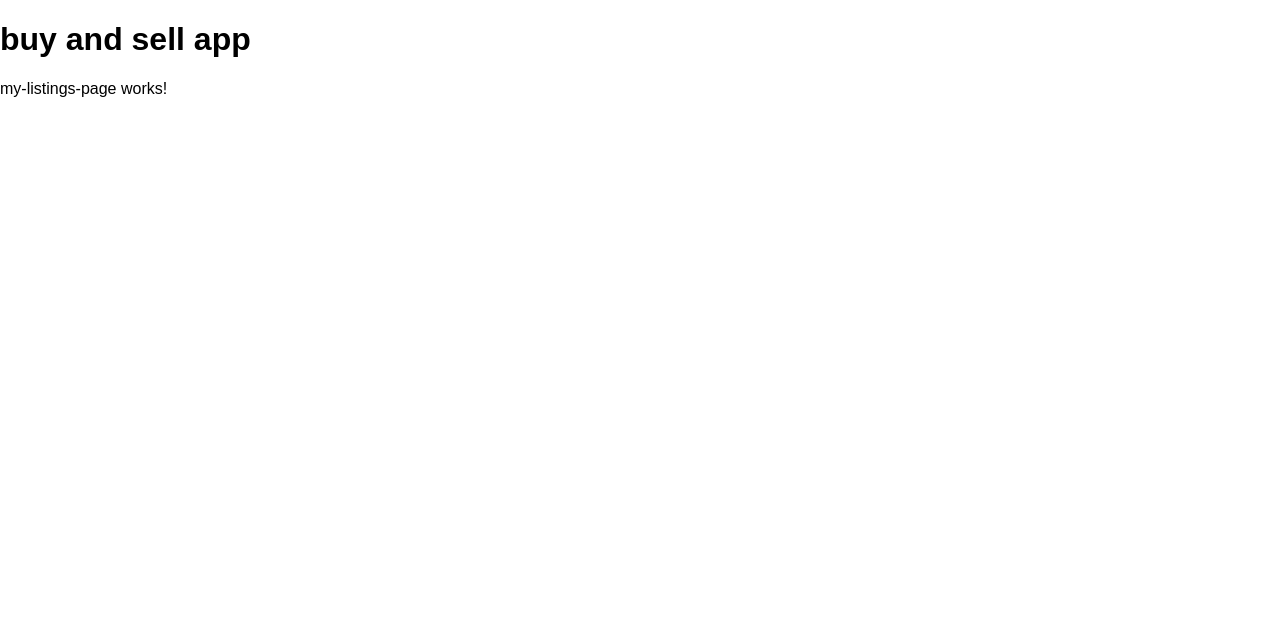
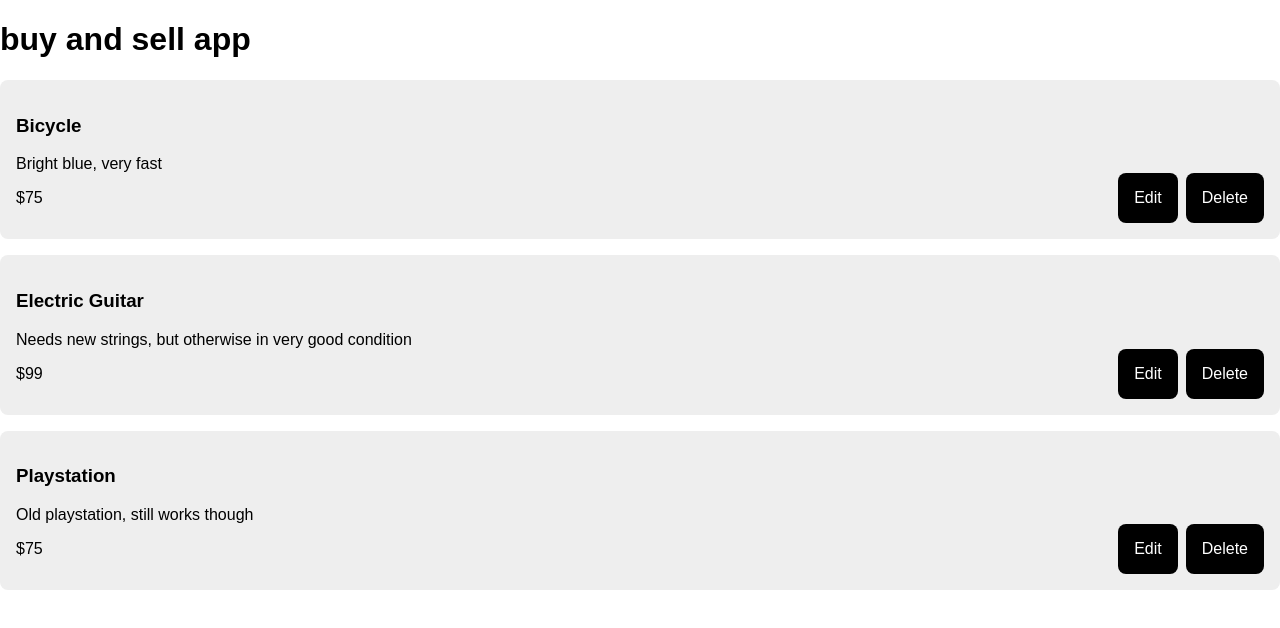
Before and after one commit to Amyh97/buy-and-sell, an Angular app: page /my-listings in a window 1280 px wide. Shown: the top 628 px of the page. Built offline with nearby package versions, Linux system fonts and the light colour scheme.

Commit message:
create my listings page

```diff
--- a/src/app/app-routing.module.ts
+++ b/src/app/app-routing.module.ts
@@ -14,7 +14,7 @@
   {path:'contact/:id', component: ContactPageComponent},
   {path: 'my-listings', component: MyListingsPageComponent},
   {path: 'new-listing', component: NewListingPageComponent,},
-  {path: 'edit-listing:/id', component: EditListingPageComponent}
+  {path: 'edit-listing/:id', component: EditListingPageComponent}
 ];
 
 @NgModule({
--- a/src/app/my-listings-page/my-listings-page.component.html
+++ b/src/app/my-listings-page/my-listings-page.component.html
@@ -1 +1,11 @@
-<p>my-listings-page works!</p>
+<div class="content-box" *ngFor="let listing of listings">
+    <h3>{{listing.name}}</h3>
+    <p>{{listing.description}}</p>
+    <p>${{listing.price}}</p>
+    <div class="buttons-container">
+        <a routerLink="/edit-listing/{{listing.id}}">
+            <button>Edit</button>
+        </a>
+        <button (click)="onDeleteClicked(listing.id)">Delete</button>
+    </div>
+</div>
--- a/src/app/my-listings-page/my-listings-page.component.ts
+++ b/src/app/my-listings-page/my-listings-page.component.ts
@@ -1,10 +1,21 @@
-import { Component } from '@angular/core';
+import { Component, OnInit } from '@angular/core';
+import { fakeMyListings } from '../fake-data';
+import { Listing } from '../types';
 
 @Component({
   selector: 'app-my-listings-page',
   templateUrl: './my-listings-page.component.html',
   styleUrls: ['./my-listings-page.component.css']
 })
-export class MyListingsPageComponent {
+export class MyListingsPageComponent implements OnInit {
+  listings: Listing[] = []
+  constructor(){}
 
+  ngOnInit(): void {
+    this.listings = fakeMyListings;
+  }
+
+  onDeleteClicked(listingId: string): void {
+    alert(`Deleting your listing with id ${listingId}`);
+  }
 }
```
